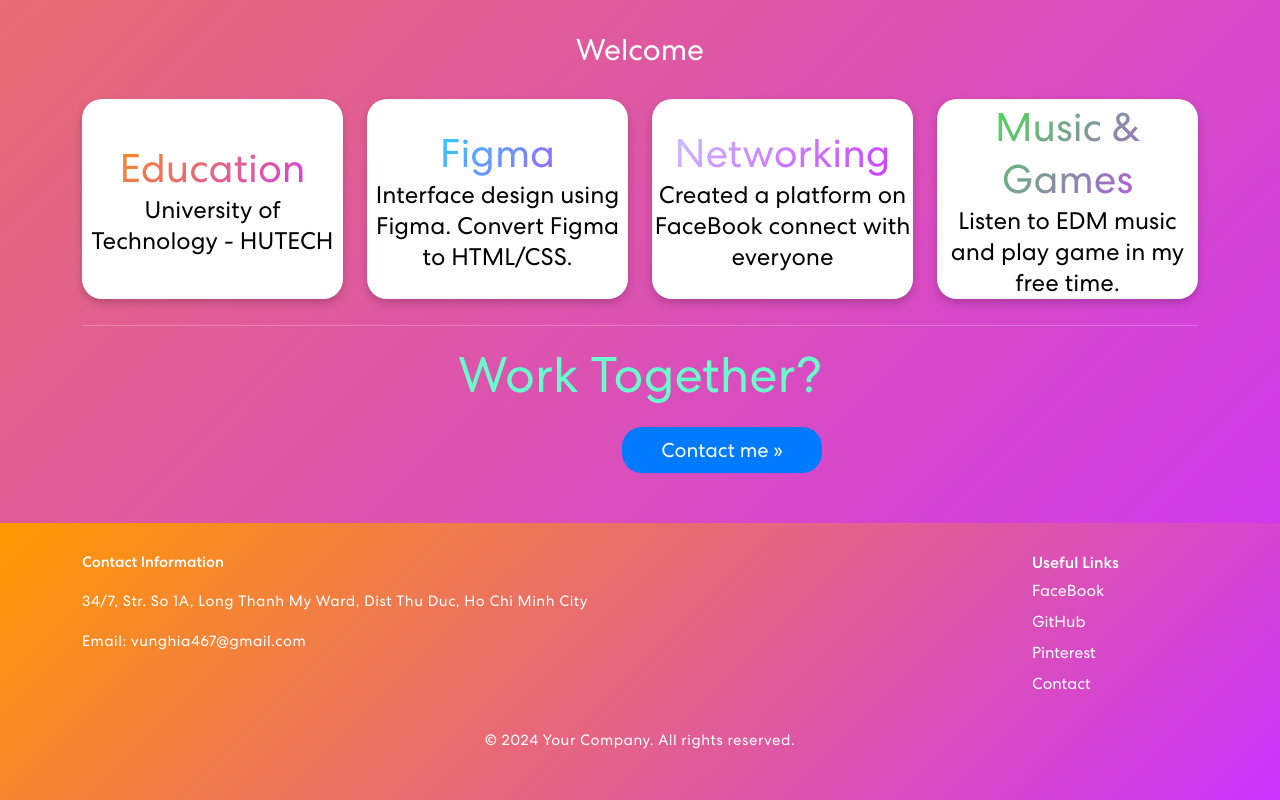
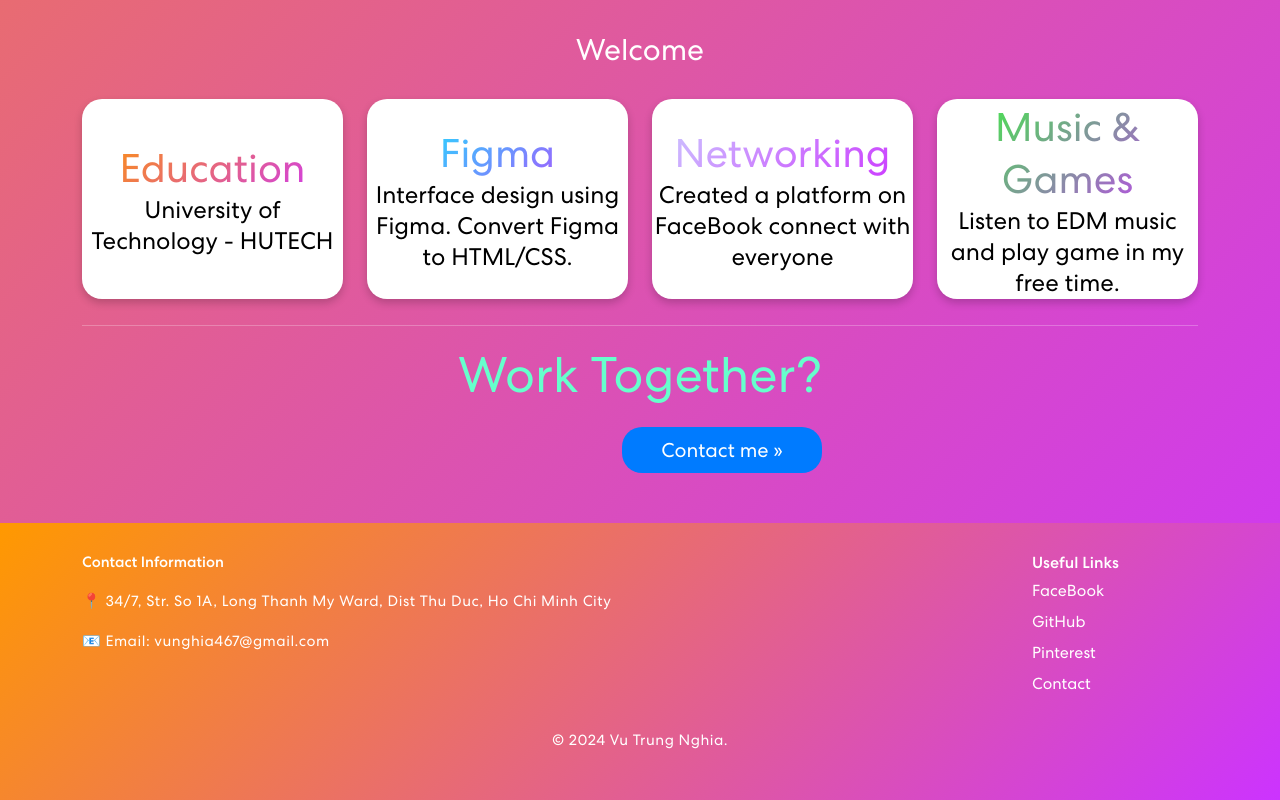
Before and after one commit to anhemlam648/ProfileView, a React (Vite) app: page / in a window 1280 px wide. Shown: the part 1765-2565 px from the top of the page. Built offline with nearby package versions, Linux system fonts and the light colour scheme.

Commit message:
UpdateFooter

```diff
--- a/src/components/Footer.jsx
+++ b/src/components/Footer.jsx
@@ -8,8 +8,8 @@ const Footer = () => {
         <Row>
           <Col md={6}>
             <h5 style={{fontSize: '15px'}}>Contact Information</h5>
-            <p style={{fontSize: '15px'}}>34/7, Str. So 1A, Long Thanh My Ward, Dist Thu Duc, Ho Chi Minh City</p>
-            <p style={{fontSize: '15px'}}>Email: vunghia467@gmail.com</p>
+            <p style={{fontSize: '15px'}}>📍 34/7, Str. So 1A, Long Thanh My Ward, Dist Thu Duc, Ho Chi Minh City</p>
+            <p style={{fontSize: '15px'}}>📧 Email: vunghia467@gmail.com</p>
           </Col>
           <Col md={6}>
             <h6>Useful Links</h6>
@@ -23,7 +23,7 @@ const Footer = () => {
         </Row>
         <Row>
           <Col>
-            <p className="text-center" style={{fontSize: '15px'}}>© 2024 Your Company. All rights reserved.</p>
+            <p className="text-center" style={{fontSize: '15px'}}>© 2024 Vu Trung Nghia.</p>
           </Col>
         </Row>
       </Container>
```
